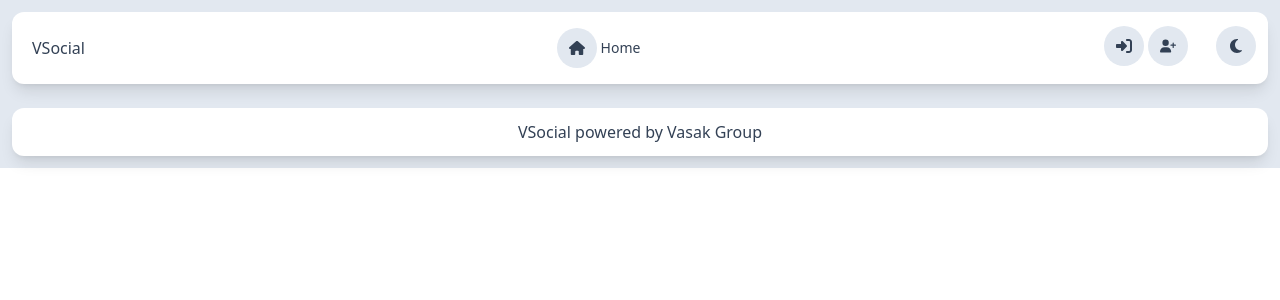
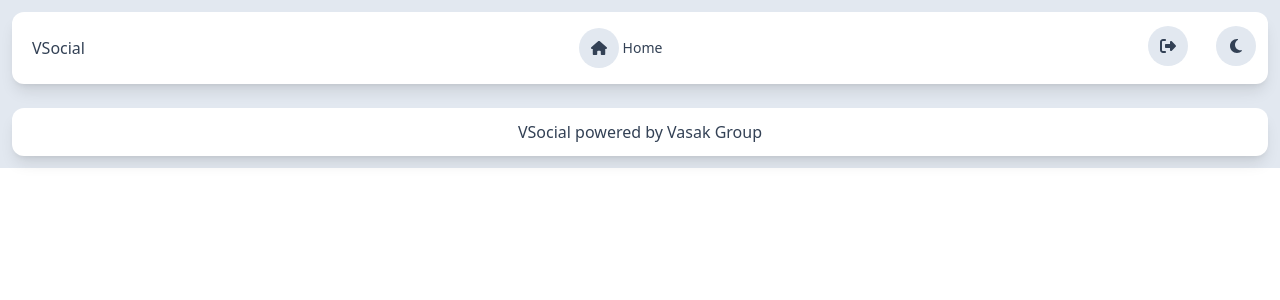
Before and after one commit to Vasak-Group/vsocial, a Vue app: page / in a window 1280 px wide. Shown: the top 300 px of the page. Built offline with nearby package versions, Linux system fonts and the light colour scheme.

Commit message:
Refactorizar importación de useUserSessionStore en NavBarComponent.vue

```diff
--- a/src/components/NavBarComponent.vue
+++ b/src/components/NavBarComponent.vue
@@ -1,6 +1,9 @@
 <script setup lang="ts">
 import { RouterLink } from "vue-router";
 import DarkModeButton from "./buttons/DarkModeButton.vue";
+import { useUserSessionStore } from "@/stores/userSessionStore";
+
+const userSessionStore = useUserSessionStore();
 </script>
 
 <template>
@@ -23,18 +26,36 @@ import DarkModeButton from "./buttons/DarkModeButton.vue";
         </RouterLink>
       </div>
       <div>
-        <RouterLink to="/login" class="hover:text-white cursor-pointer ml-1">
+        <RouterLink
+          to="/login"
+          v-if="!userSessionStore.isAuth"
+          class="hover:text-white cursor-pointer ml-1"
+        >
           <font-awesome-icon
             icon="fas fa-right-to-bracket"
             class="p-3 bg-slate-200 dark:bg-gray-800 rounded-full w-4 h-4"
           />
         </RouterLink>
-        <RouterLink to="/register" class="hover:text-white cursor-pointer ml-1">
+        <RouterLink
+          to="/register"
+          v-if="!userSessionStore.isAuth"
+          class="hover:text-white cursor-pointer ml-1"
+        >
           <font-awesome-icon
             icon="fas fa-user-plus"
             class="p-3 bg-slate-200 dark:bg-gray-800 rounded-full w-4 h-4"
           />
         </RouterLink>
+        <span
+          @click="userSessionStore.logout"
+          v-if="userSessionStore.isAuth"
+          class="hover:text-white cursor-pointer ml-1"
+        >
+          <font-awesome-icon
+            icon="fas fa-right-from-bracket"
+            class="p-3 bg-slate-200 dark:bg-gray-800 rounded-full w-4 h-4"
+          />
+        </span>
         <DarkModeButton />
       </div>
     </nav>
```
